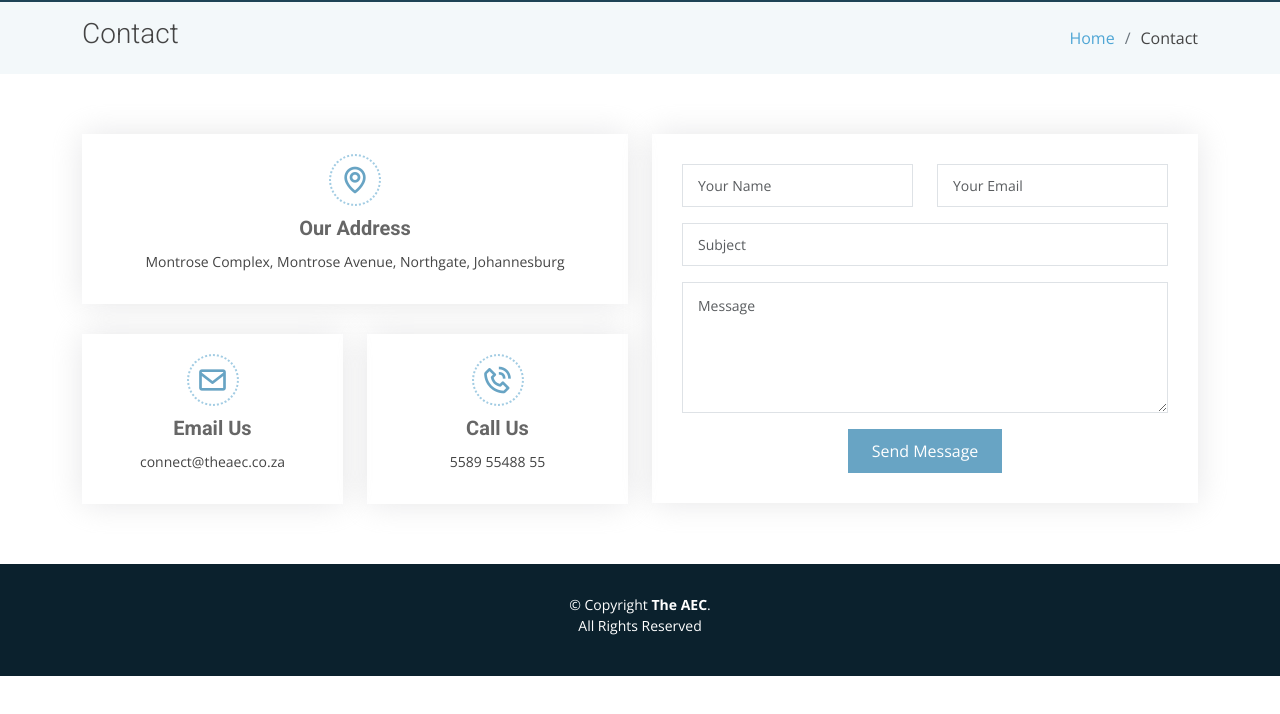
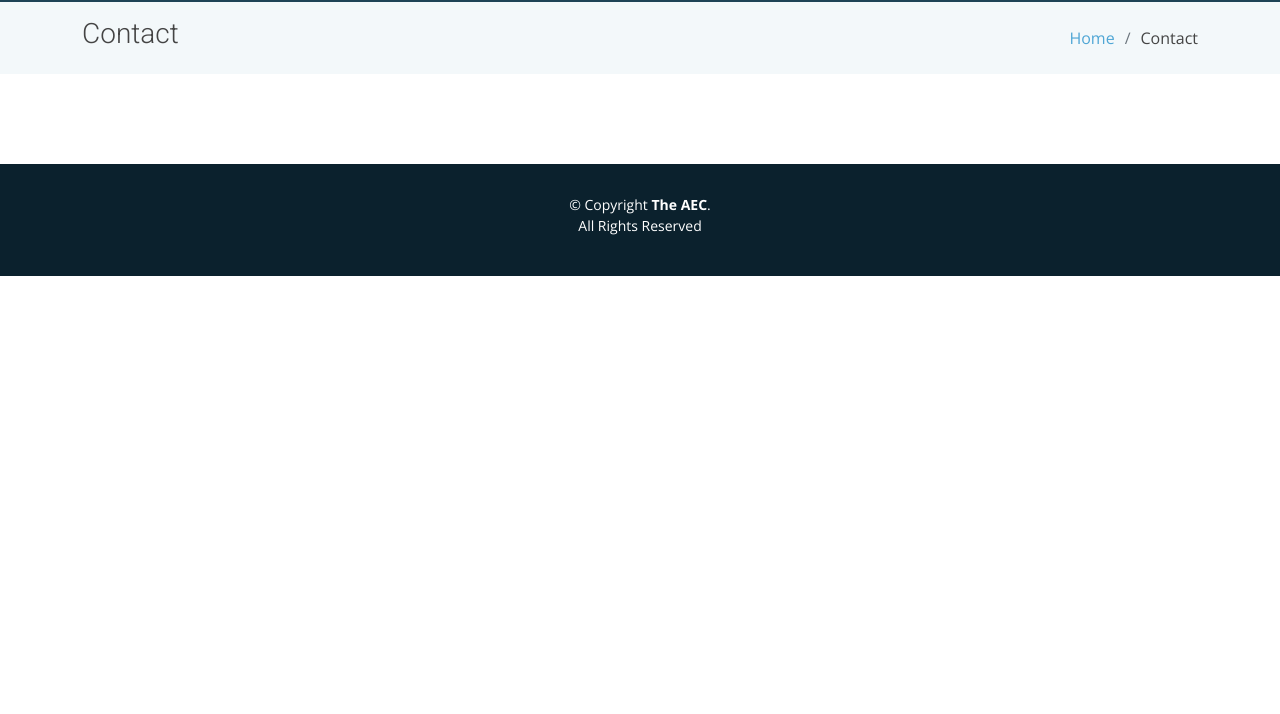
Before and after one commit to LuckyNkosi/the-aec, a plain HTML site: page contact.html in a window 1280 px wide. Shown: the part 78-792 px from the top of the page. Drawn offline with nearby package versions, Linux system fonts and the light colour scheme.

Commit message:
fix contact form

```diff
--- a/contact.html
+++ b/contact.html
@@ -100,7 +100,7 @@
 
         <div class="row">
 
-          <div class="col-lg-6">
+          <!-- <div class="col-lg-6">
 
             <div class="row">
               <div class="col-md-12">
@@ -126,33 +126,10 @@
               </div>
             </div>
 
-          </div>
+          </div> -->
 
-          <div class="col-lg-6">
-            <form action="forms/contact.php" method="post" role="form" class="php-email-form">
-              <div class="row">
-                <div class="col-md-6 form-group">
-                  <input type="text" name="name" class="form-control" id="name" placeholder="Your Name" required>
-                </div>
-                <div class="col-md-6 form-group mt-3 mt-md-0">
-                  <input type="email" class="form-control" name="email" id="email" placeholder="Your Email" required>
-                </div>
-              </div>
-              <div class="form-group mt-3">
-                <input type="text" class="form-control" name="subject" id="subject" placeholder="Subject" required>
-              </div>
-              <div class="form-group mt-3">
-                <textarea class="form-control" name="message" rows="5" placeholder="Message" required></textarea>
-              </div>
-              <div class="my-3">
-                <div class="loading">Loading</div>
-                <div class="error-message"></div>
-                <div class="sent-message">Your message has been sent. Thank you!</div>
-              </div>
-              <div class="text-center"><button type="submit">
-                  <Send href="mailto:connect@theaec.co.za">Send Message</a>
-                </button></div>
-            </form>
+          <div class="col-lg-12">
+            <script type="text/javascript" src="https://form.jotform.com/jsform/240262544368053"></script>
           </div>
 
         </div>
```
Also changed, not shown: assets/css/style.css (+0 -11 lines).
